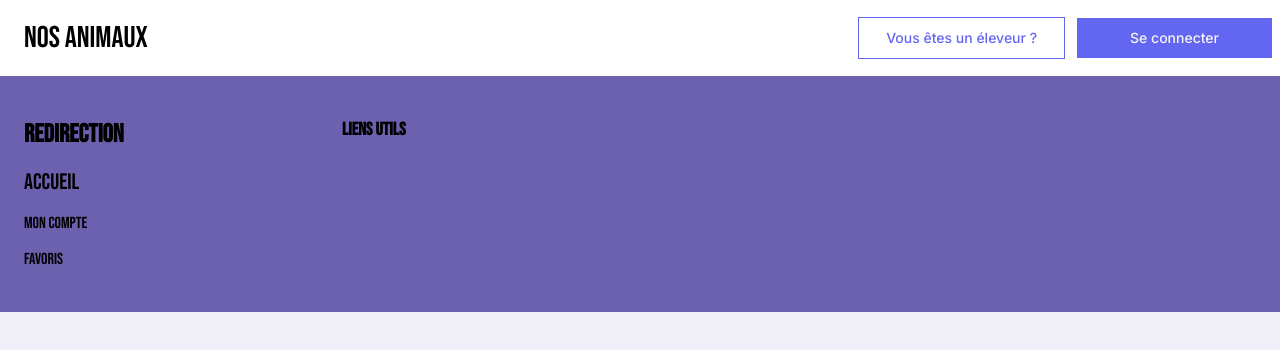
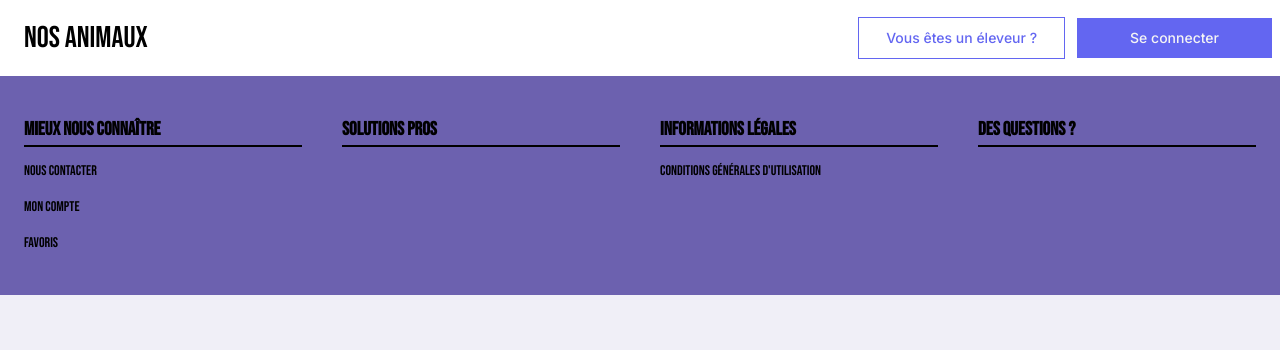
Before and after one commit to EmyLD/pets-app, a Next.js app: page /testFooter in a window 1280 px wide. Shown: the top 350 px of the page. Built offline with nearby package versions, Linux system fonts and the light colour scheme.

Commit message:
Mise Ã  jour automatique

```diff
--- a/components/footer/MenuFooter.tsx
+++ b/components/footer/MenuFooter.tsx
@@ -1,32 +1,33 @@
 export default function MenuFooter() {
-
   return (
     <div className="grid grid-cols-4 px-6 py-10 bg-purple gap-10 font-bebas_neue">
-          {/* Left part */}
+      {/* Mieux nous connaître */}
       <div className="grid-cols-auto gap-x-10">
         <ul className="flex list-none flex-col gap-3">
           <li>
+            {/* Title */}
             <p
-                  className="inlinde-flex items-center focus-visible:ring focus-visible:outline-none text-current text-body-1 font-bold hover:opacity-dim-1 no-underline text-caption hover:underline uppercase"
-                  title="Redirection"
+              className="inlinde-flex items-center focus-visible:ring focus-visible:outline-none text-current md:text-body-2 xl:text-body-1 font-bold no-underline text-caption uppercase border-solid border-b-2"
+              title="Mieux nous connaître"
             >
-                  Redirection
+              Mieux nous connaître
             </p>
           </li>
+          {/* Links */}
           <li>
             <a
-                  href="/"
-                  className="inlinde-flex items-center focus-visible:ring focus-visible:outline-none text-current text-body-2 hover:opacity-dim-1 no-underline text-caption hover:underline uppercase"
-                  title="Emploi"
+              href="#"
+              className="inlinde-flex items-center focus-visible:ring focus-visible:outline-none text-current text-body-3 hover:opacity-dim-1 no-underline text-caption hover:underline "
+              title="Nous contacter"
             >
-                  Accueil
+              Nous contacter
             </a>
           </li>
           <li>
             <a
               href="#"
-                  className="inlinde-flex items-center focus-visible:ring focus-visible:outline-none text-current text-base hover:opacity-dim-1 no-underline text-caption hover:underline uppercase"
-                  title="Emploi"
+              className="inlinde-flex items-center focus-visible:ring focus-visible:outline-none text-current text-body-3 hover:opacity-dim-1 no-underline text-caption hover:underline "
+              title="Mon compte"
             >
               Mon compte
             </a>
@@ -34,25 +35,60 @@ export default function MenuFooter() {
           <li>
             <a
               href="#"
-                  className="inlinde-flex items-center focus-visible:ring focus-visible:outline-none text-current text-base hover:opacity-dim-1 no-underline text-caption hover:underline uppercase"
-                  title="Emploi"
+              className="inlinde-flex items-center focus-visible:ring focus-visible:outline-none text-current text-body-3 hover:opacity-dim-1 no-underline text-caption hover:underline "
+              title="Favoris"
             >
               Favoris
             </a>
           </li>
         </ul>
       </div>
-          {/* Right part */}
+      {/* Liens Utils */}
       <div className="grid-cols-6 gap-x-10">
         <ul className="flex list-none flex-col gap-3">
+          {/* Title */}
+          <li>
+            <p
+              className="inlinde-flex items-center focus-visible:ring focus-visible:outline-none text-current md:text-body-2 xl:text-body-1 font-bold hover:opacity-dim-1 no-underline text-caption uppercase border-b-2"
+              title="Emploi"
+            >
+              Solutions pros
+            </p>
+          </li>
+        </ul>
+      </div>
+      <div className="grid-cols-auto gap-x-10">
+        <ul className="flex list-none flex-col gap-3">
+          {/* Title */}
+          <li>
+            <p
+              className="inlinde-flex items-center focus-visible:ring focus-visible:outline-none text-current md:text-body-2 xl:text-body-1 font-bold hover:opacity-dim-1 no-underline text-caption uppercase border-b-2"
+              title="Redirection"
+            >
+              informations légales
+            </p>
+          </li>
           <li>
             <a
               href="#"
-                  className="inlinde-flex items-center focus-visible:ring focus-visible:outline-none text-current text-lg font-bold hover:opacity-dim-1 no-underline text-caption hover:underline uppercase"
-                  title="Emploi"
+              className="inlinde-flex items-center focus-visible:ring focus-visible:outline-none text-current text-body-3 hover:opacity-dim-1 no-underline text-caption hover:underline "
+              title="Conditions générales d'utilisation"
             >
-                  Liens Utils
+              Conditions générales d'utilisation
             </a>
+          </li>
+        </ul>
+      </div>
+      <div className="grid-cols-auto gap-x-10">
+        <ul className="flex list-none flex-col gap-3">
+          {/* Title */}
+          <li>
+            <p
+              className="inlinde-flex items-center focus-visible:ring focus-visible:outline-none text-current md:text-body-2 xl:text-body-1 font-bold hover:opacity-dim-1 no-underline text-caption uppercase border-b-2"
+              title="Redirection"
+            >
+              des questions ?
+            </p>
           </li>
         </ul>
       </div>
--- a/tailwind.config.ts
+++ b/tailwind.config.ts
@@ -88,8 +88,9 @@ const config = {
         'bebas_neue': "Bebas Neue"
       },
       fontSize:{
-        "body-1":"1.6rem",
-        "body-2":"1.4rem",
+        "body-1":"19px",
+        "body-2":"16px",
+        "body-3":"14px",
       }
     },
   },
```
Also changed, not shown: 1 other file (tests, documents, lock files or other folders). Lines whose indentation alone changed are shown as unchanged.
